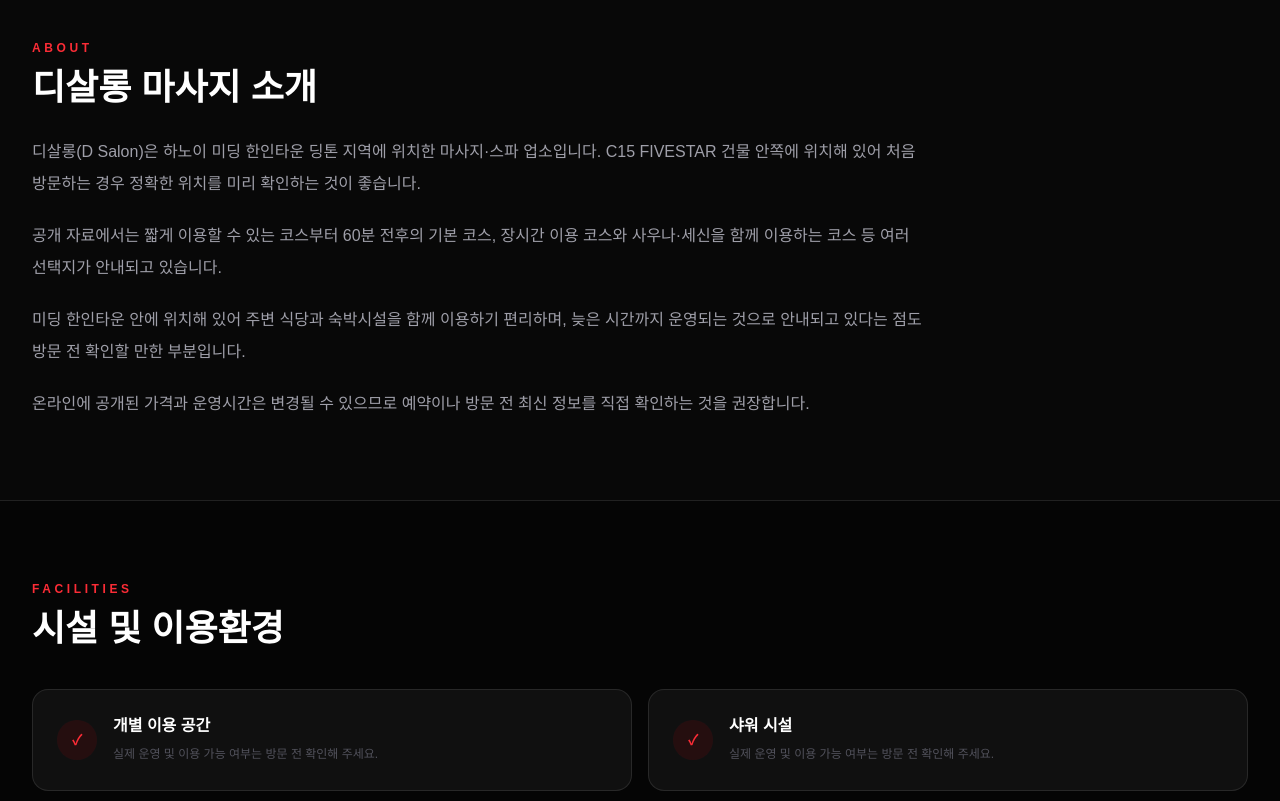
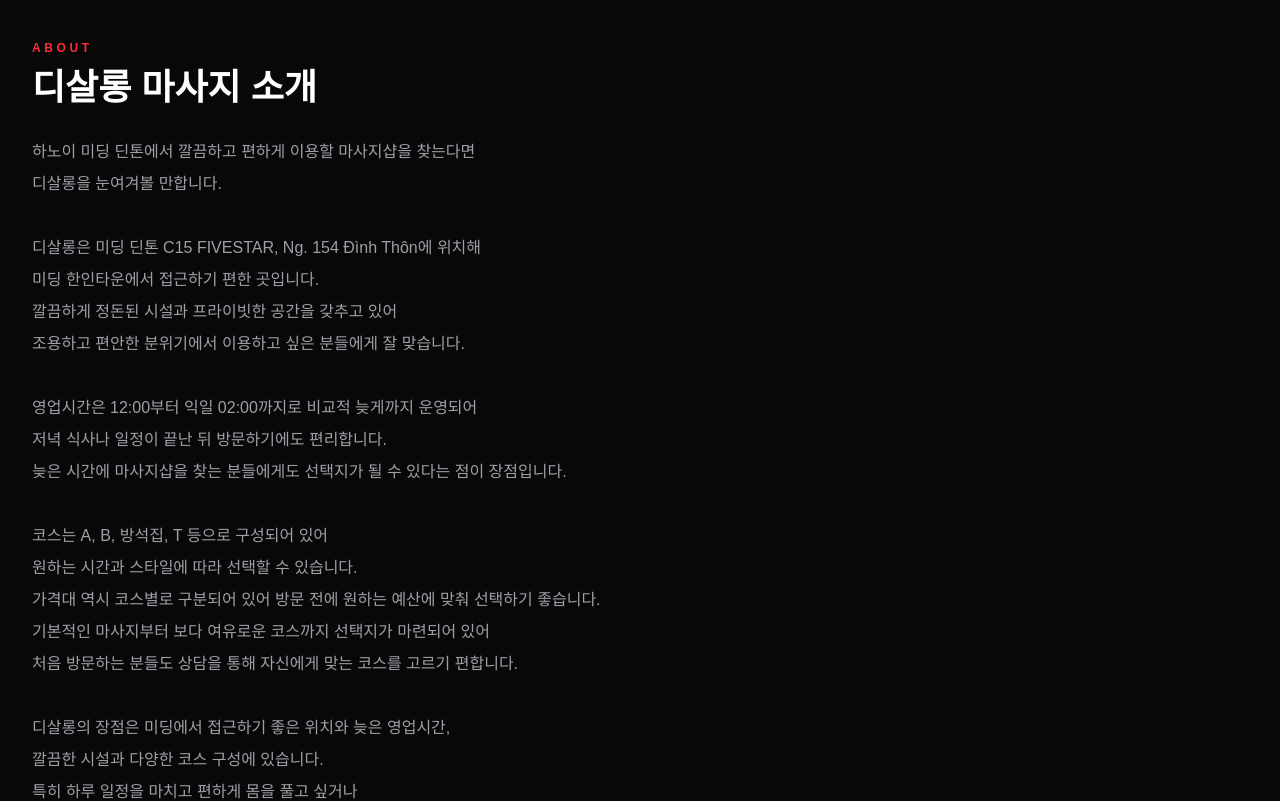
Before and after one commit to vietnam-nightlife/hanoi-nightlife, a Next.js app: page /1/1/d-salon in a window 1280 px wide. Shown: the part 3580-4381 px from the top of the page. Built offline with nearby package versions, Linux system fonts and the light colour scheme.

Commit message:
Update page.tsx

```diff
--- a/app/[city]/[category]/d-salon/page.tsx
+++ b/app/[city]/[category]/d-salon/page.tsx
@@ -619,26 +619,32 @@ export default function DSalonPage() {
 
             <div className="mt-7 space-y-5 text-sm leading-8 text-zinc-400 md:text-base">
 
-              <p>
-                디살롱(D Salon)은 하노이 미딩 한인타운
-                딩톤 지역에 위치한 마사지·스파 업소입니다.
-                C15 FIVESTAR 건물 안쪽에 위치해 있어
-                처음 방문하는 경우 정확한 위치를 미리 확인하는 것이 좋습니다.
-              </p>
+              하노이 미딩 딘톤에서 깔끔하고 편하게 이용할 마사지샵을 찾는다면<br />
+디살롱을 눈여겨볼 만합니다.<br /><br />
 
-              <p>
-                공개 자료에서는 짧게 이용할 수 있는 코스부터
-                60분 전후의 기본 코스, 장시간 이용 코스와
-                사우나·세신을 함께 이용하는 코스 등
-                여러 선택지가 안내되고 있습니다.
-              </p>
+디살롱은 미딩 딘톤 C15 FIVESTAR, Ng. 154 Đình Thôn에 위치해<br />
+미딩 한인타운에서 접근하기 편한 곳입니다.<br />
+깔끔하게 정돈된 시설과 프라이빗한 공간을 갖추고 있어<br />
+조용하고 편안한 분위기에서 이용하고 싶은 분들에게 잘 맞습니다.<br /><br />
 
-              <p>
-                미딩 한인타운 안에 위치해 있어
-                주변 식당과 숙박시설을 함께 이용하기 편리하며,
-                늦은 시간까지 운영되는 것으로 안내되고 있다는 점도
-                방문 전 확인할 만한 부분입니다.
-              </p>
+영업시간은 12:00부터 익일 02:00까지로 비교적 늦게까지 운영되어<br />
+저녁 식사나 일정이 끝난 뒤 방문하기에도 편리합니다.<br />
+늦은 시간에 마사지샵을 찾는 분들에게도 선택지가 될 수 있다는 점이 장점입니다.<br /><br />
+
+코스는 A, B, 방석집, T 등으로 구성되어 있어<br />
+원하는 시간과 스타일에 따라 선택할 수 있습니다.<br />
+가격대 역시 코스별로 구분되어 있어 방문 전에 원하는 예산에 맞춰 선택하기 좋습니다.<br />
+기본적인 마사지부터 보다 여유로운 코스까지 선택지가 마련되어 있어<br />
+처음 방문하는 분들도 상담을 통해 자신에게 맞는 코스를 고르기 편합니다.<br /><br />
+
+디살롱의 장점은 미딩에서 접근하기 좋은 위치와 늦은 영업시간,<br />
+깔끔한 시설과 다양한 코스 구성에 있습니다.<br />
+특히 하루 일정을 마치고 편하게 몸을 풀고 싶거나<br />
+미딩 딘톤 인근에서 가까운 마사지샵을 찾는 분들에게 이용하기 좋은 곳입니다.<br /><br />
+
+처음 방문한다면 원하는 코스와 이용 시간을 미리 확인하고 방문하는 것을 추천합니다.<br />
+미딩 한인타운에서 접근성, 늦은 영업시간, 다양한 코스 구성을 중요하게 생각한다면<br />
+디살롱은 편하게 비교해볼 만한 마사지샵입니다.
 
               <p>
                 온라인에 공개된 가격과 운영시간은
```
